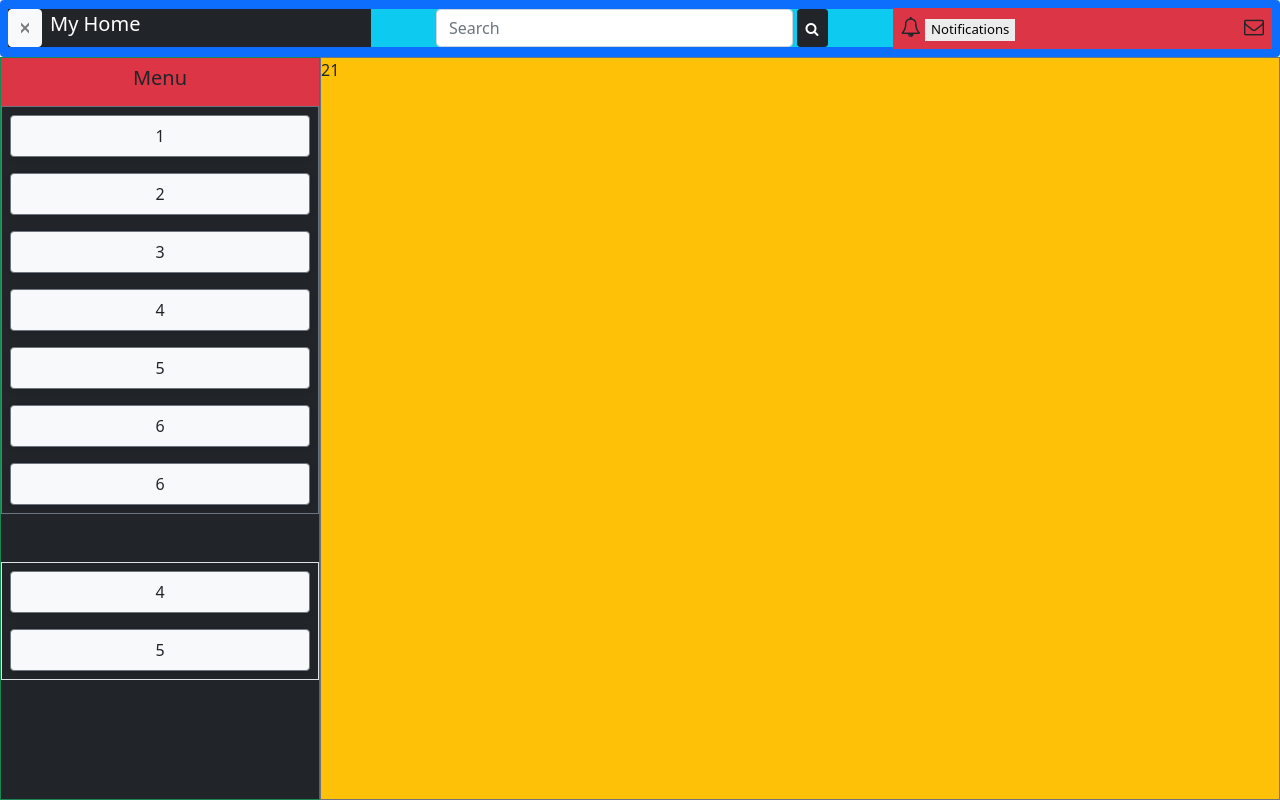
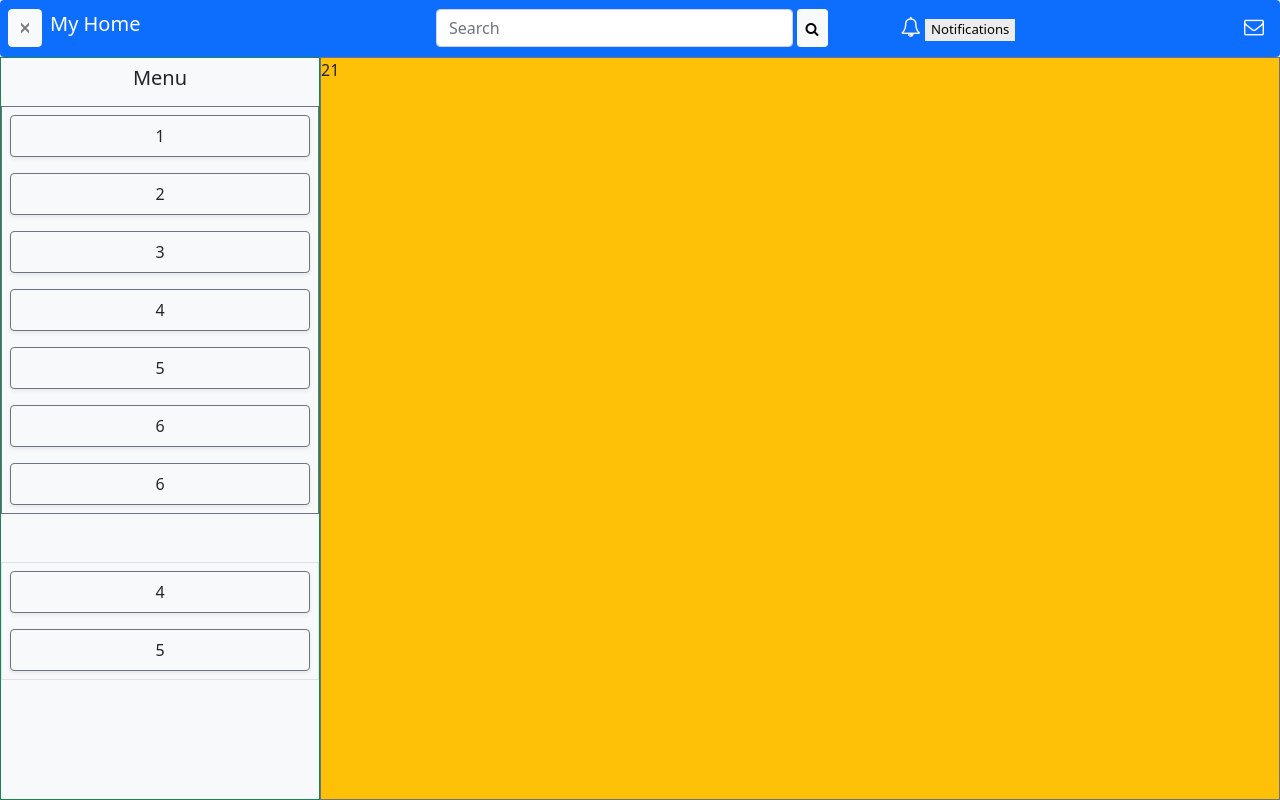
Before and after one commit to MahmoudHegazi/flex_jquery_aside_bs5, a plain HTML site: page index.html in a window 1280 px wide. Drawn offline with nearby package versions, Linux system fonts and the light colour scheme.

Commit message:
Update index.html

```diff
--- a/index.html
+++ b/index.html
@@ -74,7 +74,9 @@
   width: 30%;
 }
 
-
+#mobile_items i {
+  color: black !important;
+}
   @media only screen and (max-width: 575px) {
      .navmenu_class{
          display: none;
@@ -89,30 +91,30 @@
          <!-- top menu -->
          <div class="p-2 bg-primary text-white rounded text-center d-flex justify-content-start align-items-center main_header">
 
-         <div class="flex-fill bg-dark">
-            <div class="bg-dark d-flex justify-content-start align-items-center gap-2">
+         <div class="flex-fill">
+            <div class="d-flex justify-content-start align-items-center gap-2">
                <button class="btn btn-light text-dark" id="navmenu_toggle"><i id="navicon" class="btn-close"></i></button>
                <span class="h5">My Home</span>
             </div>
          </div>
 
-         <div class="flex-fill bg-info d-flex justify-content-center align-items-center" id="desktop_search_cnt">
+         <div class="flex-fill d-flex justify-content-center align-items-center" id="desktop_search_cnt">
 
              <form class="d-flex w-75" id="desktop_search">
                   <input class="form-control me-1" type="text" placeholder="Search">
-                  <button class="btn btn-dark btn-sm" type="button"><i class="fa fa-search"></i></button>
+                  <button class="btn btn-light btn-sm" type="button"><i class="fa fa-search"></i></button>
               </form>
 
          </div>
 
 
-         <div class="p-2 bg-danger d-flex justify-content-around align-items-center noti_comp">
+         <div class="p-2 d-flex justify-content-around align-items-center noti_comp">
            <!-- Notifications menu start -->
 
 
           <div id="desktop_notifications_cnt">
             <div class="notifications_menu" id="desktop_notifications">
-             <i class="fa fa-bell-o text-dark" style="font-size:20px;"></i>
+             <i class="fa fa-bell-o text-light" style="font-size:20px;"></i>
                <button class="notifications_btn">Notifications</button>
                <div class="notifications-content">
                 <a href="#">Link 11111111111 111111 111111aaa1111111111</a>
@@ -122,7 +124,7 @@
             </div>
           </div>
           <div style="margin-left:auto !important;" class="ms-1">
-          <i class="fa fa-envelope-o text-dark" style="font-size:20px;"></i>
+          <i class="fa fa-envelope-o text-light" style="font-size:20px;"></i>
           </div>
 
 <!-- Notifications menu end -->
@@ -134,14 +136,14 @@
          <div class="p-0 m-0 main_content h-100 bg-warning d-flex align-items-stretch">
            <!-- aside -->
                <!-- aside menu -->
-               <div class="border border-success bg-dark w-25 navmenu_class" id="navmenu">
-                  <div class="container-fluid m-0 p-0 d-flex flex-column justify-content-start align-items-center p-2 bg-danger">
+               <div class="border border-success bg-light w-25 navmenu_class" id="navmenu">
+                  <div class="container-fluid m-0 p-0 d-flex flex-column justify-content-start align-items-center p-2 ">
                      <h5>Menu</h5>
                      <div class="container d-flex flex-column justify-content-center align-items-center gap-2" id="mobile_items">
                      </div>
                   </div>
                   <!-- nav links start -->
-                  <div class="d-flex flex-column bg-dark">
+                  <div class="d-flex flex-column bg-light">
                      <div class="gap-3 border border-secondary d-flex flex-column justify-content-start align-items-center w-100 p-2 h-75  flex-grow-1">
                         <div class="p-2 border border-secondary rounded w-100 d-flex justify-content-center align-items-center menu-link shadow-sm bg-light">1</div>
                         <div class="p-2 border border-secondary rounded w-100 d-flex justify-content-center align-items-center menu-link shadow-sm bg-light">2</div>
```
